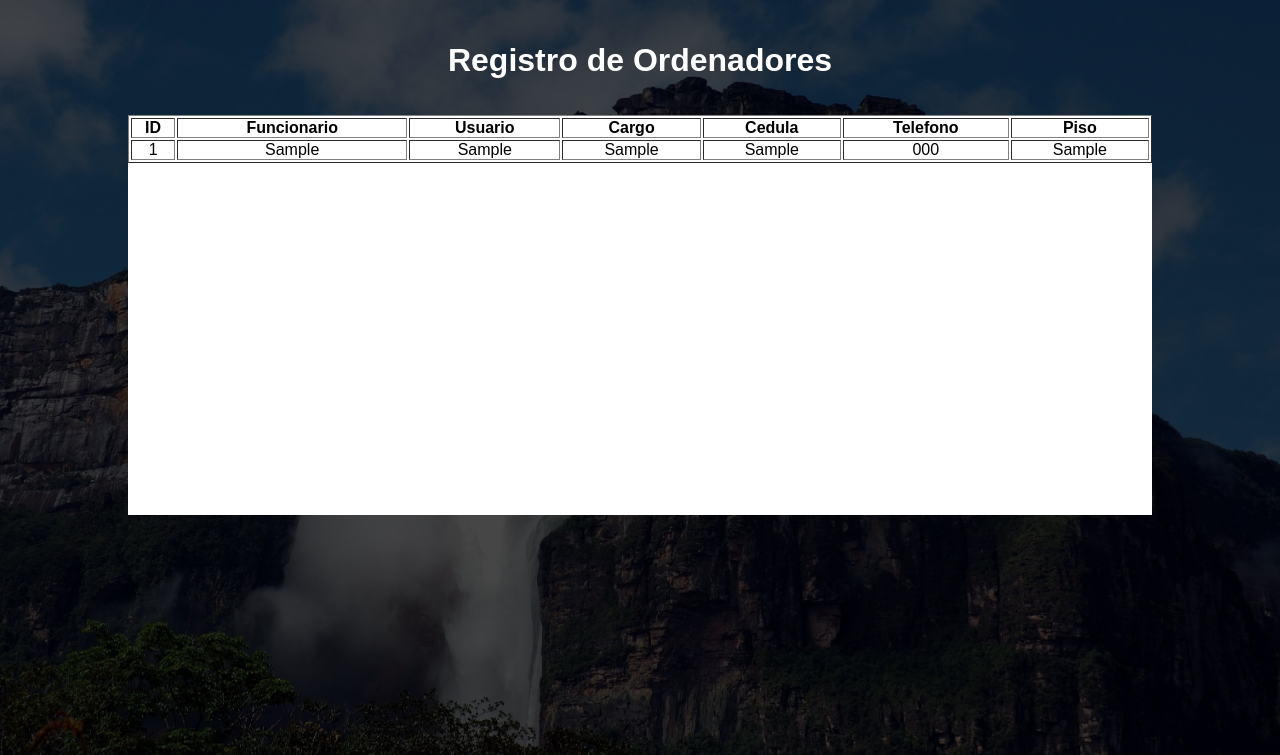
After one commit to elychirivella10/inventario, a PHP site: page /slider.php in a window 1280 px wide. The commit adds this page. Shown: the top 755 px of the page. Run offline with PHP 8.4, Linux system fonts and the light colour scheme; tables that the repository leaves empty or names only in its code hold one stand-in row (values such as "Sample post"); some web fonts are replaced.

Commit message:
5/22/19 8:33pm

```diff
--- a/css/style.css
+++ b/css/style.css
@@ -618,3 +618,128 @@ PANTALLA DE PHONES - EXTRA SMALL (xs) - revisamos en movil horizontal 480px o ve
         font-size: 8px;
     }
 }
+
+
+
+/* Display del INVENTARIO */
+
+h1 center{
+    color: white;
+}
+input[name="slider-select-element"] {
+    display: none;
+}
+
+#slider-arrows {
+    margin: -10% auto 0 auto;
+    width: 80%;
+}
+
+#slider-box {
+    height: 100%;
+    width: 300%;
+}
+
+#slider-container {
+    height: 20%;
+    margin: 0 auto;
+    overflow: hidden;
+    text-align: left;
+    width: 80%;
+}
+
+.element-blue,
+.element-green,
+.element-red {
+    min-height: 400px;
+    max-height: 100%;
+    width: 100%;
+}
+
+.element-blue {
+    background: white  ;
+}
+
+.element-green {
+    background: white  ;
+}
+
+.element-red {
+    background: white  ;
+}
+
+.slider-element {
+    float: left;
+    width: 33.333%;
+}
+
+#element1:checked ~ #slider-arrows label:nth-child(2),
+#element2:checked ~ #slider-arrows label:nth-child(3),
+#element3:checked ~ #slider-arrows label:nth-child(1) {
+    display: block;
+    float: right;
+}
+
+#element1:checked ~ #slider-arrows label:nth-child(3),
+#element2:checked ~ #slider-arrows label:nth-child(1),
+#element3:checked ~ #slider-arrows label:nth-child(2) {
+    display: block;
+    float: left;
+}
+
+#element1:checked ~ #slider-arrows label:nth-child(2):before,
+#element2:checked ~ #slider-arrows label:nth-child(3):before,
+#element3:checked ~ #slider-arrows label:nth-child(1):before {
+    color: #000  ;
+    content: "\f054";
+    font-family: FontAwesome;
+    font-style: normal;
+    font-weight: normal;
+    line-height: 1;
+    -webkit-font-smoothing: antialiased;
+    -moz-osx-font-smoothing: antialiased;
+}
+
+#element1:checked ~ #slider-arrows label:nth-child(3):before,
+#element2:checked ~ #slider-arrows label:nth-child(1):before,
+#element3:checked ~ #slider-arrows label:nth-child(2):before {
+    color: #000  ;
+    content: "\f053";
+    font-family: FontAwesome;
+    font-style: normal;
+    font-weight: normal;
+    line-height: 1;
+    -webkit-font-smoothing: antialiased;
+    -moz-osx-font-smoothing: antialiased;
+}
+
+#element1:checked ~ #slider-container #slider-box {
+    margin-left: 0;
+}
+
+#element2:checked ~ #slider-container #slider-box {
+    margin-left: -100%;
+}
+
+#element3:checked ~ #slider-container #slider-box {
+    margin-left: -200%;
+}
+
+#slider-arrows label {
+    color: transparent;
+    cursor: pointer;
+    display: none;
+    font-size: 2rem;
+    height: 20px;
+    width: 20px;
+}
+
+#slider-box {
+    -webkit-transition: all 0.75s ease;
+    -moz-transition: all 0.75s ease;
+    -ms-transition: all 0.75s ease;
+    -o-transition: all 0.75s ease;
+    transition: all 0.75s ease;
+}
+
+/* Fin del Display del INVENTARIO */
--- a/inventario.php
+++ b/inventario.php
@@ -45,7 +45,7 @@
 		<tr></tr>
 	    </th>
 
-</table><table>
+
 		<?php
 
 
--- /dev/null
+++ b/slider.php
@@ -0,0 +1,122 @@
+<?php include 'conexion.php'?>
+<!DOCTYPE html>
+<html>
+    <head>
+        <title>Slider CSS - A Slider only with CSS</title>
+        <meta charset="UTF-8">
+        <meta name="viewport" content="width=device-width, initial-scale=1.0">
+        <link href="css/style.css" rel="stylesheet" type="text/css" />
+    </head>
+    <body>
+        <div id="page">
+            <h1><center>Registro de Ordenadores</center></h1><br><br>
+
+            <section>
+                <input type="radio" name="slider-select-element" id="element1" checked="checked" />
+                <input type="radio" name="slider-select-element" id="element2" />
+                <input type="radio" name="slider-select-element" id="element3" />
+
+                <div id="slider-container">
+                    <div id="slider-box">
+                        <div class="slider-element">
+                            <article class="element-red">
+
+                                <table border="1px" width="100%" align="center">
+                                    <th align="center">ID</th>
+                                    <th align="center">Funcionario</th>
+                                    <th align="center">Usuario</th>
+                                    <th align="center">Cargo</th>
+                                    <th align="center">Cedula</th>
+                                    <th align="center">Telefono</th>
+                                    <th align="center">Piso</th>
+
+                                    <?php
+                                        $sel = $conec ->query(" SELECT * FROM inventarioo ");
+                                        while ($fila = $sel -> fetch_assoc()) {
+                                        ?>
+                                        <tr align="center">
+                                            <td><?php echo $fila['id'] ?></td>
+                                            <td><?php echo $fila['funcionario'] ?></td>
+                                            <td><?php echo $fila['usuario'] ?></td>
+                                            <td><?php echo $fila['cargo'] ?></td>
+                                            <td><?php echo $fila['cedula'] ?></td>
+                                            <td><?php echo $fila['telefono'] ?></td>
+                                            <td><?php echo $fila['piso'] ?></td>
+                                        </tr>
+                                    <?php } ?>
+
+                                </table>
+
+                            </article>
+                        </div>
+                        <div class="slider-element">
+                            <article class="element-green">
+
+                                <table border="1px" width="100%" align="center">
+                                    <th>Dependencia</th>
+                                    <th>Marca PC</th>
+                                    <th>Serial PC</th>
+                                    <th>Mac Adrees</th>
+                                    <th>Marca Monitor</th>
+                                    <th>Serial Monitor</th>
+
+                                    <?php
+                                        $sel = $conec ->query(" SELECT * FROM inventarioo ");
+                                        while ($fila = $sel -> fetch_assoc()) {
+                                        ?>
+                                        <tr align="center">
+                                            <td><?php echo $fila['dependencia'] ?></td>
+                                            <td><?php echo $fila['marca1'] ?></td>
+                                            <td><?php echo $fila['serie1'] ?></td>
+                                            <td><?php echo $fila['mac'] ?></td>
+                                            <td><?php echo $fila['marca2'] ?></td>
+                                            <td><?php echo $fila['serie2'] ?></td>
+                                        </tr>
+                                    <?php } ?>
+
+                                </table>
+
+                            </article>
+                        </div>
+                        <div class="slider-element">
+                            <article class="element-blue">
+                                <table border="1px" width="100%" align="center">
+                                    <th>Marca Teclado</th>
+                                    <th>Serial Teclado</th>
+                                    <th>Marca Mouse</th>
+                                    <th>Serial Mouse</th>
+                                    <th>S/Corriente</th>
+                                    <th></th>
+                                    <th></th>
+
+                                    <?php
+                                            $sel = $conec ->query(" SELECT * FROM inventarioo ");
+                                            while ($fila = $sel -> fetch_assoc()) {
+                                            ?>
+                                            <tr align="center">
+                                            <td><?php echo $fila['marca3'] ?></td>
+                                                <td><?php echo $fila['serie3'] ?></td>
+                                                <td><?php echo $fila['marca4'] ?></td>
+                                                <td><?php echo $fila['serie4'] ?></td>
+                                                <td><?php echo $fila['cargador'] ?></td>
+                                                <td><a href="actualizacion.php?id=<?php echo $fila['id'] ?>">Editar</a></td>
+                                                <td><a href="borrar.php?id=<?php echo $fila['id'] ?>">ELIMINAR</a></td>
+                                            </tr>
+                                    <?php } ?>
+
+                                </table>
+
+                            </article>
+                        </div>
+                    </div>
+                </div>
+
+                <div id="slider-arrows">
+                    <label for="element1"></label>
+                    <label for="element2"></label>
+                    <label for="element3"></label>
+                </div>
+            </section>
+        </div>
+    </body>
+</html>
```
Also changed, not shown: borrarr.php (deleted, +0 -44 lines), 7 other files.
